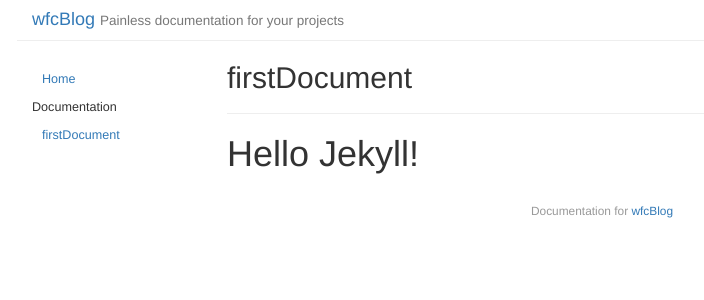
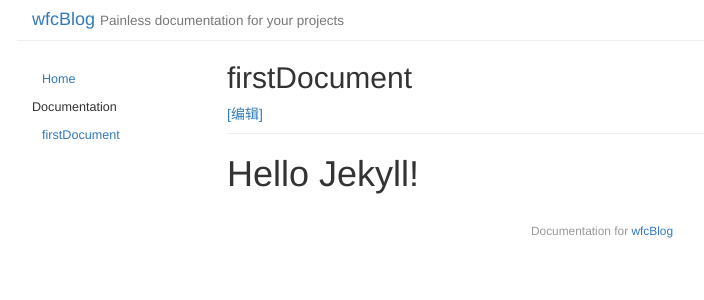
Before and after one commit to mengdao/blogForWFC, a Jekyll site: the page built from _posts/2016-01-22-firstdocument.md, in a window 1280 px wide. Shown: the top 300 px of the page, without its empty margins (38-742 px from the left). Built offline with Jekyll 4.4.1, drawn with Linux system fonts in a browser that asks for light colours; Markdown is read by kramdown in place of the engine named in the settings.

Commit message:
add edit page function

```diff
--- a/_layouts/page.html
+++ b/_layouts/page.html
@@ -6,6 +6,7 @@ layout: default
     <h2>{{ page.title }}
         {% if page.subtitle %}<small>{{ page.subtitle }}</small>{% endif %}
     </h2>
+    <a target='_blank' href="http://github.com/mengdao/mengdao.github.io/edit/master/_posts/{{page.path}}">[编辑]</a>
 </div>
 
 {{ content }}
```
Also changed, not shown: 3 other files.
